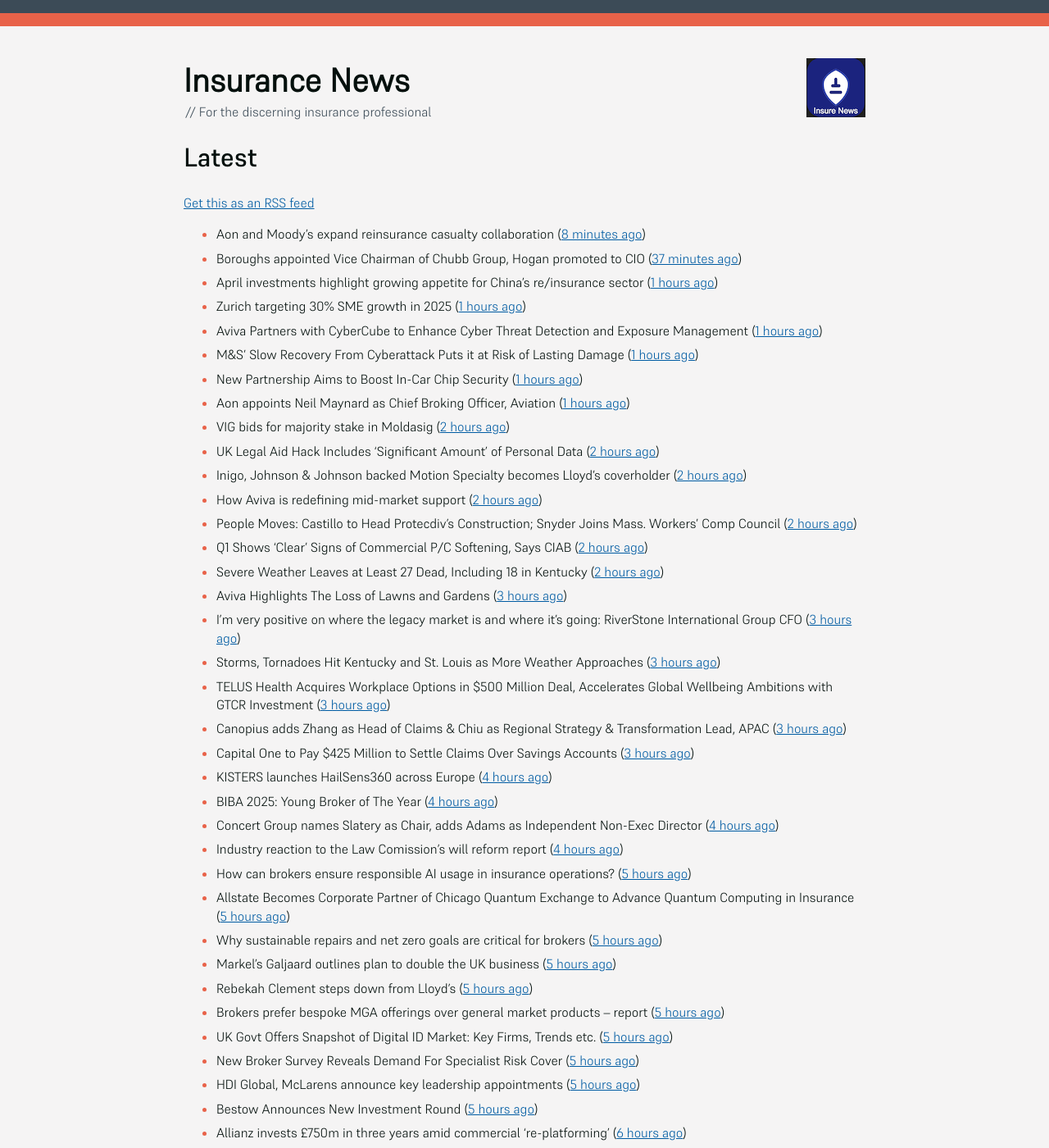
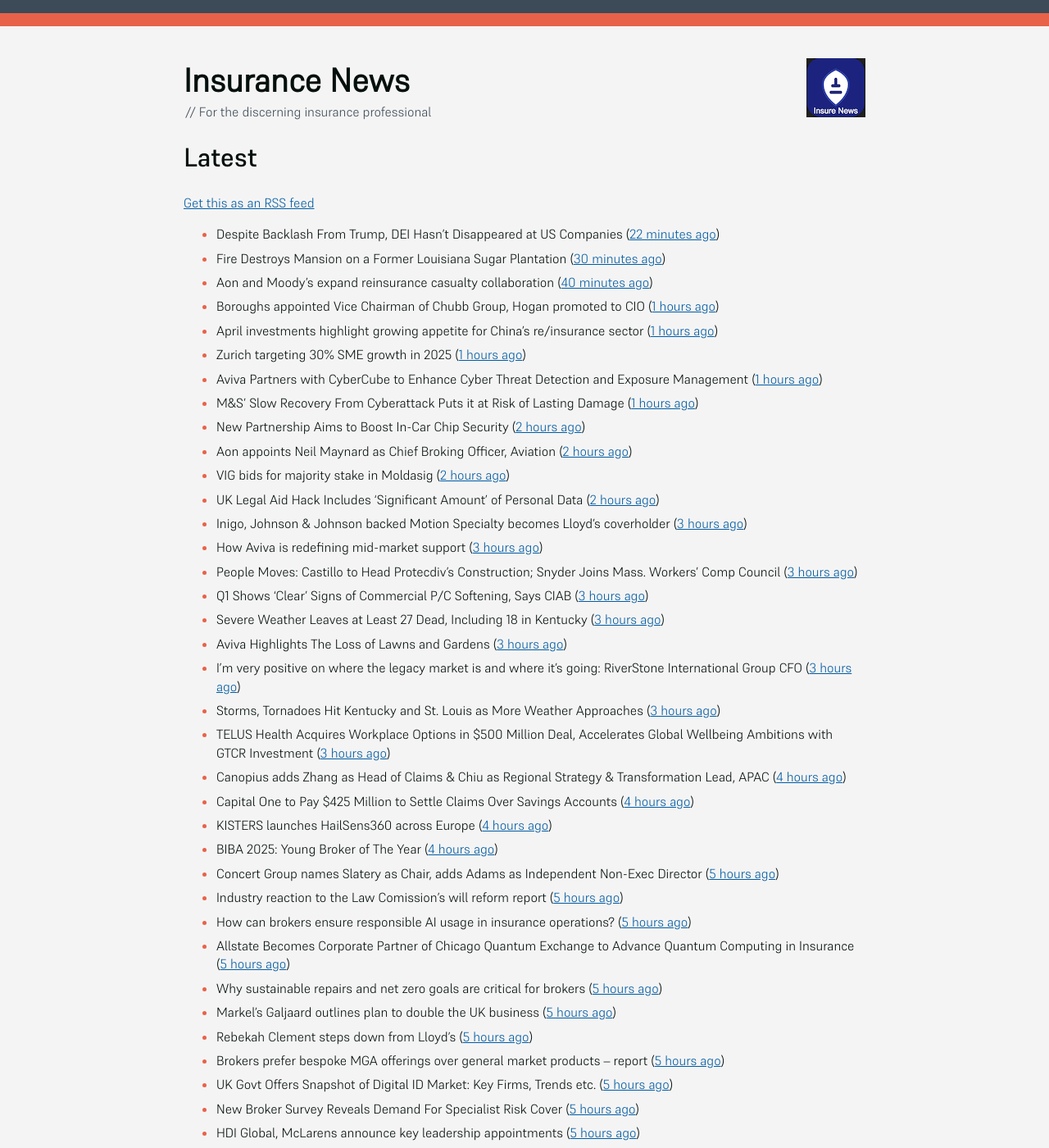
Before and after one commit to mat-0/feeds.thechels.uk, a Jekyll site: the page built from index.md, in a window 1280 px wide and 1400 px high. Shown: the whole window at 82% size. Built offline with Jekyll 4.4.1, drawn with Linux system fonts in a browser that asks for light colours; some of the changed text lies outside the part shown.

Commit message:
New Feed

```diff
--- a/index.md
+++ b/index.md
@@ -8,31 +8,33 @@ description: Latest Updates
 [Get this as an RSS feed](/feed.rss)
 
 <!-- news_marker starts -->
-- Aon and Moody’s expand reinsurance casualty collaboration ([8 minutes ago](https://www.reinsurancene.ws/aon-and-moodys-expand-reinsurance-casualty-collaboration/))
-- Boroughs appointed Vice Chairman of Chubb Group, Hogan promoted to CIO ([37 minutes ago](https://www.reinsurancene.ws/boroughs-appointed-vice-chairman-of-chubb-group-hogan-promoted-to-cio/))
+- Despite Backlash From Trump, DEI Hasn’t Disappeared at US Companies ([22 minutes ago](https://www.insurancejournal.com/news/national/2025/05/19/824379.htm))
+- Fire Destroys Mansion on a Former Louisiana Sugar Plantation ([30 minutes ago](https://www.insurancejournal.com/news/southcentral/2025/05/19/824378.htm))
+- Aon and Moody’s expand reinsurance casualty collaboration ([40 minutes ago](https://www.reinsurancene.ws/aon-and-moodys-expand-reinsurance-casualty-collaboration/))
+- Boroughs appointed Vice Chairman of Chubb Group, Hogan promoted to CIO ([1 hours ago](https://www.reinsurancene.ws/boroughs-appointed-vice-chairman-of-chubb-group-hogan-promoted-to-cio/))
 - April investments highlight growing appetite for China’s re/insurance sector ([1 hours ago](https://www.reinsurancene.ws/april-investments-highlight-growing-appetite-for-chinas-re-insurance-sector/))
 - Zurich targeting 30% SME growth in 2025 ([1 hours ago](https://www.postonline.co.uk/news/7957779/zurich-targeting-30-sme-growth-in-2025))
 - Aviva Partners with CyberCube to Enhance Cyber Threat Detection and Exposure Management ([1 hours ago](https://www.insurtechinsights.com/aviva-partners-with-cybercube-to-enhance-cyber-threat-detection-and-exposure-management/))
 - M&S’ Slow Recovery From Cyberattack Puts it at Risk of Lasting Damage ([1 hours ago](https://www.insurancejournal.com/news/international/2025/05/19/824356.htm))
-- New Partnership Aims to Boost In-Car Chip Security ([1 hours ago](https://insurance-edge.net/2025/05/19/new-partnership-aims-to-boost-in-car-chip-security/))
-- Aon appoints Neil Maynard as Chief Broking Officer, Aviation ([1 hours ago](https://www.reinsurancene.ws/aon-appoints-neil-maynard-as-chief-broking-officer-aviation/))
+- New Partnership Aims to Boost In-Car Chip Security ([2 hours ago](https://insurance-edge.net/2025/05/19/new-partnership-aims-to-boost-in-car-chip-security/))
+- Aon appoints Neil Maynard as Chief Broking Officer, Aviation ([2 hours ago](https://www.reinsurancene.ws/aon-appoints-neil-maynard-as-chief-broking-officer-aviation/))
 - VIG bids for majority stake in Moldasig ([2 hours ago](https://www.reinsurancene.ws/vig-bids-for-majority-stake-in-moldasig/))
 - UK Legal Aid Hack Includes ‘Significant Amount’ of Personal Data ([2 hours ago](https://www.insurancejournal.com/news/international/2025/05/19/824353.htm))
-- Inigo, Johnson & Johnson backed Motion Specialty becomes Lloyd’s coverholder ([2 hours ago](https://www.reinsurancene.ws/inigo-johnson-johnson-backed-motion-specialty-becomes-lloyds-coverholder/))
-- How Aviva is redefining mid-market support ([2 hours ago](https://www.insurancebusinessmag.com/uk/news/breaking-news/how-aviva-is-redefining-midmarket-support-535375.aspx))
-- People Moves: Castillo to Head Protecdiv’s Construction; Snyder Joins Mass. Workers’ Comp Council ([2 hours ago](https://www.insurancejournal.com/news/east/2025/05/19/823716.htm))
-- Q1 Shows ‘Clear’ Signs of Commercial P/C Softening, Says CIAB ([2 hours ago](https://www.insurancejournal.com/news/national/2025/05/19/824328.htm))
-- Severe Weather Leaves at Least 27 Dead, Including 18 in Kentucky ([2 hours ago](https://www.insurancejournal.com/news/southeast/2025/05/19/824341.htm))
+- Inigo, Johnson & Johnson backed Motion Specialty becomes Lloyd’s coverholder ([3 hours ago](https://www.reinsurancene.ws/inigo-johnson-johnson-backed-motion-specialty-becomes-lloyds-coverholder/))
+- How Aviva is redefining mid-market support ([3 hours ago](https://www.insurancebusinessmag.com/uk/news/breaking-news/how-aviva-is-redefining-midmarket-support-535375.aspx))
+- People Moves: Castillo to Head Protecdiv’s Construction; Snyder Joins Mass. Workers’ Comp Council ([3 hours ago](https://www.insurancejournal.com/news/east/2025/05/19/823716.htm))
+- Q1 Shows ‘Clear’ Signs of Commercial P/C Softening, Says CIAB ([3 hours ago](https://www.insurancejournal.com/news/national/2025/05/19/824328.htm))
+- Severe Weather Leaves at Least 27 Dead, Including 18 in Kentucky ([3 hours ago](https://www.insurancejournal.com/news/southeast/2025/05/19/824341.htm))
 - Aviva Highlights The Loss of Lawns and Gardens ([3 hours ago](https://insurance-edge.net/2025/05/19/aviva-highlights-the-loss-of-lawns-and-gardens/))
 - I’m very positive on where the legacy market is and where it’s going: RiverStone International Group CFO ([3 hours ago](https://www.reinsurancene.ws/im-very-positive-on-where-the-legacy-market-is-and-where-its-going-riverstone-international-group-cfo/))
 - Storms, Tornadoes Hit Kentucky and St. Louis as More Weather Approaches ([3 hours ago](https://www.insurancejournal.com/news/southeast/2025/05/19/824329.htm))
 - TELUS Health Acquires Workplace Options in $500 Million Deal, Accelerates Global Wellbeing Ambitions with GTCR Investment ([3 hours ago](https://www.insurtechinsights.com/telus-health-acquires-workplace-options-in-500-million-deal-accelerates-global-wellbeing-ambitions-with-gtcr-investment/))
-- Canopius adds Zhang as Head of Claims & Chiu as Regional Strategy & Transformation Lead, APAC ([3 hours ago](https://www.reinsurancene.ws/canopius-adds-zhang-as-head-of-claims-chiu-as-regional-strategy-transformation-lead-apac/))
-- Capital One to Pay $425 Million to Settle Claims Over Savings Accounts ([3 hours ago](https://www.insurancejournal.com/news/east/2025/05/19/824323.htm))
+- Canopius adds Zhang as Head of Claims & Chiu as Regional Strategy & Transformation Lead, APAC ([4 hours ago](https://www.reinsurancene.ws/canopius-adds-zhang-as-head-of-claims-chiu-as-regional-strategy-transformation-lead-apac/))
+- Capital One to Pay $425 Million to Settle Claims Over Savings Accounts ([4 hours ago](https://www.insurancejournal.com/news/east/2025/05/19/824323.htm))
 - KISTERS launches HailSens360 across Europe ([4 hours ago](https://www.reinsurancene.ws/kisters-launches-hailsens360-across-europe/))
 - BIBA 2025: Young Broker of The Year ([4 hours ago](https://insurance-edge.net/2025/05/19/biba-2025-young-broker-of-the-year/))
-- Concert Group names Slatery as Chair, adds Adams as Independent Non-Exec Director ([4 hours ago](https://www.reinsurancene.ws/concert-group-names-slatery-as-chair-adds-adams-as-independent-non-exec-director/))
-- Industry reaction to the Law Comission’s will reform report ([4 hours ago](https://ifamagazine.com/industry-reaction-to-the-law-comissions-will-reform-report/))
+- Concert Group names Slatery as Chair, adds Adams as Independent Non-Exec Director ([5 hours ago](https://www.reinsurancene.ws/concert-group-names-slatery-as-chair-adds-adams-as-independent-non-exec-director/))
+- Industry reaction to the Law Comission’s will reform report ([5 hours ago](https://ifamagazine.com/industry-reaction-to-the-law-comissions-will-reform-report/))
 - How can brokers ensure responsible AI usage in insurance operations? ([5 hours ago](https://www.insurancebusinessmag.com/uk/news/technology/how-can-brokers-ensure-responsible-ai-usage-in-insurance-operations-536137.aspx))
 - Allstate Becomes Corporate Partner of Chicago Quantum Exchange to Advance Quantum Computing in Insurance ([5 hours ago](https://www.insurtechinsights.com/allstate-becomes-corporate-partner-of-chicago-quantum-exchange-to-advance-quantum-computing-in-insurance/))
 - Why sustainable repairs and net zero goals are critical for brokers ([5 hours ago](https://www.insurancebusinessmag.com/uk/news/environmental/why-sustainable-repairs-and-net-zero-goals-are-critical-for-brokers-536136.aspx))
@@ -114,7 +114,7 @@ description: Latest Updates
 - Why blaming hybrid working for productivity problems is too easy ([4 days ago](https://www.postonline.co.uk/people/7957728/why-blaming-hybrid-working-for-productivity-problems-is-too-easy))
 - Digital is primary tool for customers to purchase insurance: J.D. Power ([4 days ago](https://www.dig-in.com/news/customers-prefer-buying-insurance-digitally-says-j-d-power))
 - How AI detection can change risk assessments ([4 days ago](https://www.dig-in.com/opinion/how-ai-detection-can-change-risk-assessments))
-- Neutrinos Secures Major AI Underwriting Transformation Deal with Fortune 500 Life Insurer ([4 days ago](https://www.insurtechinsights.com/neutrinos-secures-major-ai-underwriting-transformation-deal-with-fortune-500-life-insurer/))
+- Neutrinos Secures Major AI Underwriting Transformation Deal with Fortune 500 Life Insurer ([5 days ago](https://www.insurtechinsights.com/neutrinos-secures-major-ai-underwriting-transformation-deal-with-fortune-500-life-insurer/))
 - AI and MGAs have role to play in new era for insurance broking ([5 days ago](https://www.postonline.co.uk/technology/7957751/ai-and-mgas-have-role-to-play-in-new-era-for-insurance-broking))
 - Encova Insurance Appoints Ramu Lingala as Chief Information Officer ([5 days ago](https://www.insurtechinsights.com/encova-insurance-appoints-ramu-lingala-as-chief-information-officer/))
 - Biba names Caroline Barr as first female chair ([5 days ago](https://www.postonline.co.uk/broker/7957749/biba-names-caroline-barr-as-first-female-chair))
```
Also changed, not shown: other parts of index.md (+13 -15 lines).
